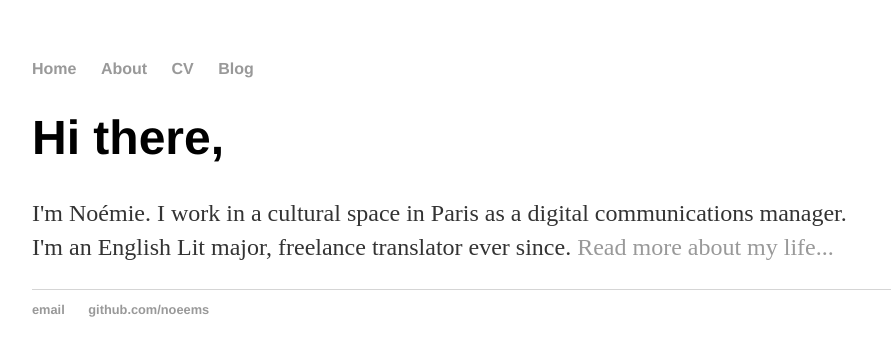
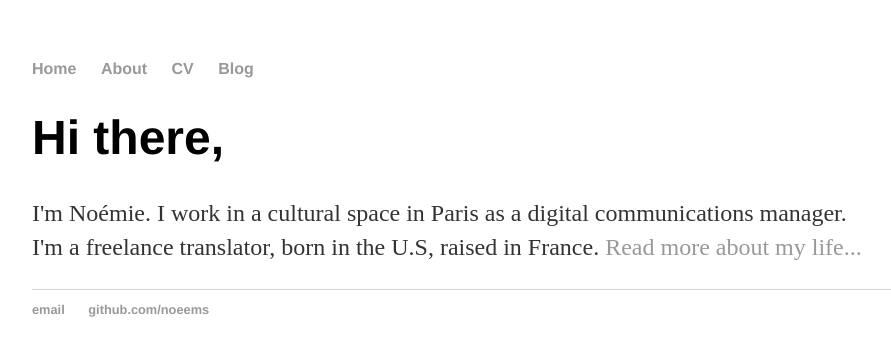
Before and after one commit to noeems/noeems.github.io, a Jekyll site: the page built from index.html, in a window 1280 px wide. Shown: the top 356 px of the page, without its empty margins (160-1051 px from the left). Built offline with Jekyll 4.4.1, drawn with Linux system fonts in a browser that asks for light colours.

Commit message:
Update index.html

```diff
--- a/index.html
+++ b/index.html
@@ -4,5 +4,5 @@ title: Welcome to Noémie's internet world.
 ---
 <div class="blurb">
 	<h1>Hi there,</h1>
-	<p>I'm Noémie. I work in a cultural space in Paris as a digital communications manager. </br> I'm an English Lit major, freelance translator ever since. <a href="/about">Read more about my life...</a></p>
+	<p>I'm Noémie. I work in a cultural space in Paris as a digital communications manager. </br> I'm a freelance translator, born in the U.S, raised in France. <a href="/about">Read more about my life...</a></p>
 </div><!-- /.blurb -->
```
